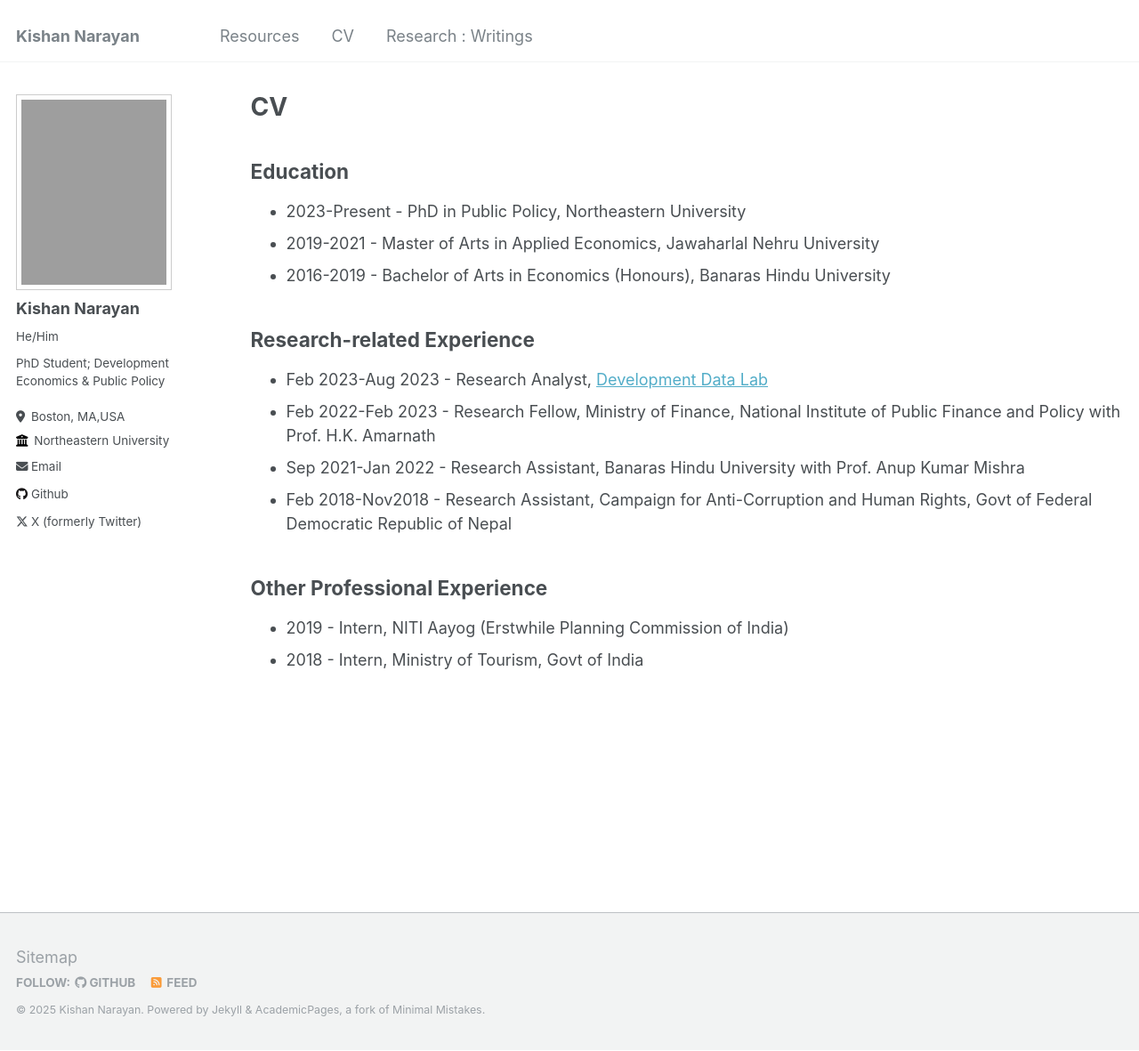
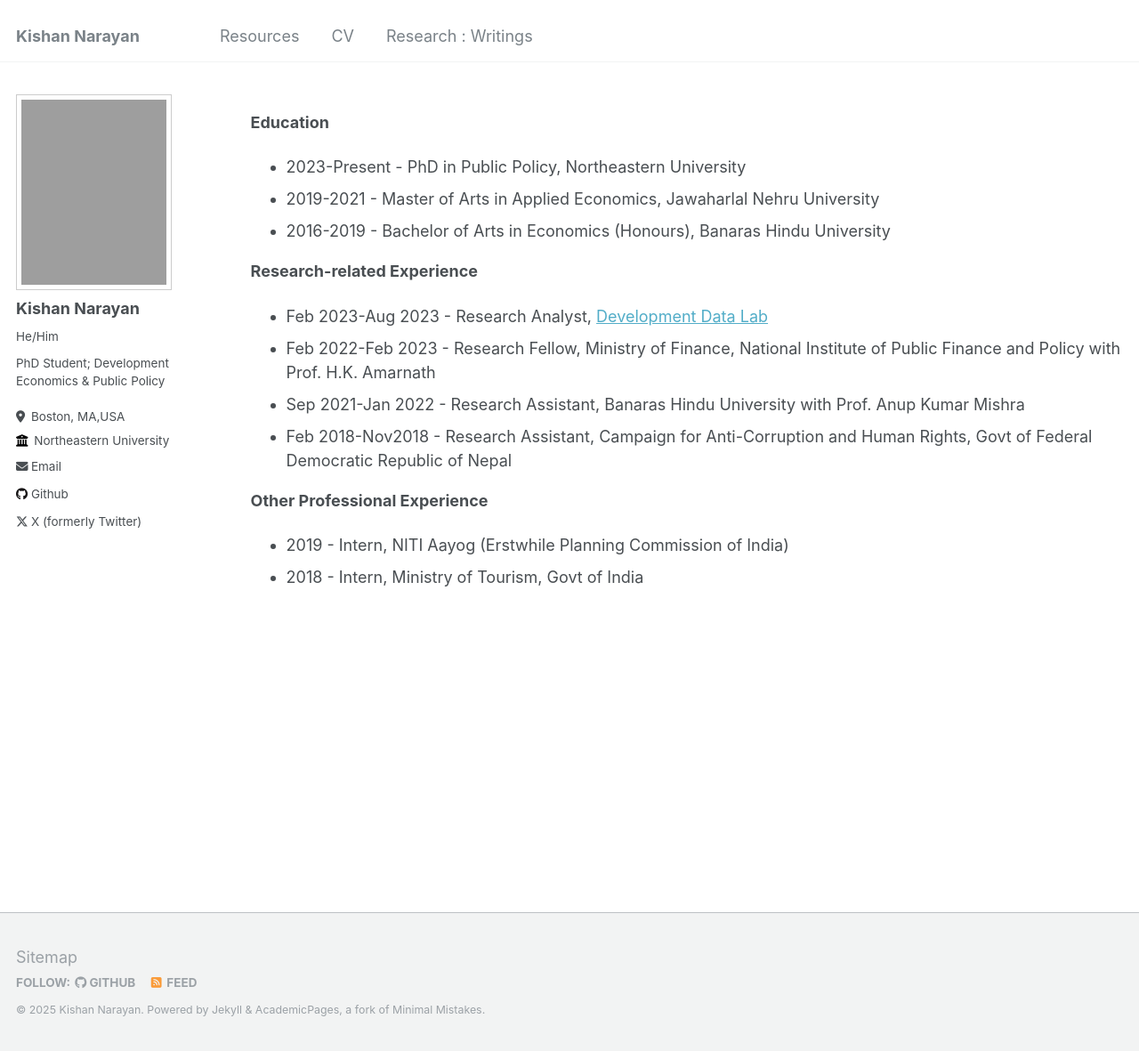
Before and after one commit to narayankishan/narayankishan.github.io, a Jekyll site: the page built from _pages/cv.md, in a window 1280 px wide and 1181 px high. Shown: the whole window at 89% size. Built offline with Jekyll 4.4.1, drawn with Linux system fonts in a browser that asks for light colours.

Commit message:
Update cv.md
fix

```diff
--- a/_pages/cv.md
+++ b/_pages/cv.md
@@ -1,23 +1,23 @@
 ---
 layout: archive
-title: "CV"
+title: ""
 permalink: /cv/
 author_profile: true
 redirect_from:
   - /resume
 ---
 
-## Education
+**Education**
 - 2023-Present - PhD in Public Policy, Northeastern University
 - 2019-2021 - Master of Arts in Applied Economics, Jawaharlal Nehru University
 - 2016-2019 - Bachelor of Arts in Economics (Honours), Banaras Hindu University
 
-## Research-related Experience
+**Research-related Experience**
 - Feb 2023-Aug 2023 - Research Analyst, [Development Data Lab](https://www.devdatalab.org/shrug_download/)
 - Feb 2022-Feb 2023 - Research Fellow, Ministry of Finance, National Institute of Public Finance and Policy with Prof. H.K. Amarnath
 - Sep 2021-Jan 2022 - Research Assistant, Banaras Hindu University with Prof. Anup Kumar Mishra
 - Feb 2018-Nov2018 - Research Assistant, Campaign for Anti-Corruption and Human Rights, Govt of Federal Democratic Republic of Nepal
 
-## Other Professional Experience
+**Other Professional Experience**
 - 2019 - Intern, NITI Aayog (Erstwhile Planning Commission of India)
 - 2018 - Intern, Ministry of Tourism, Govt of India
```
